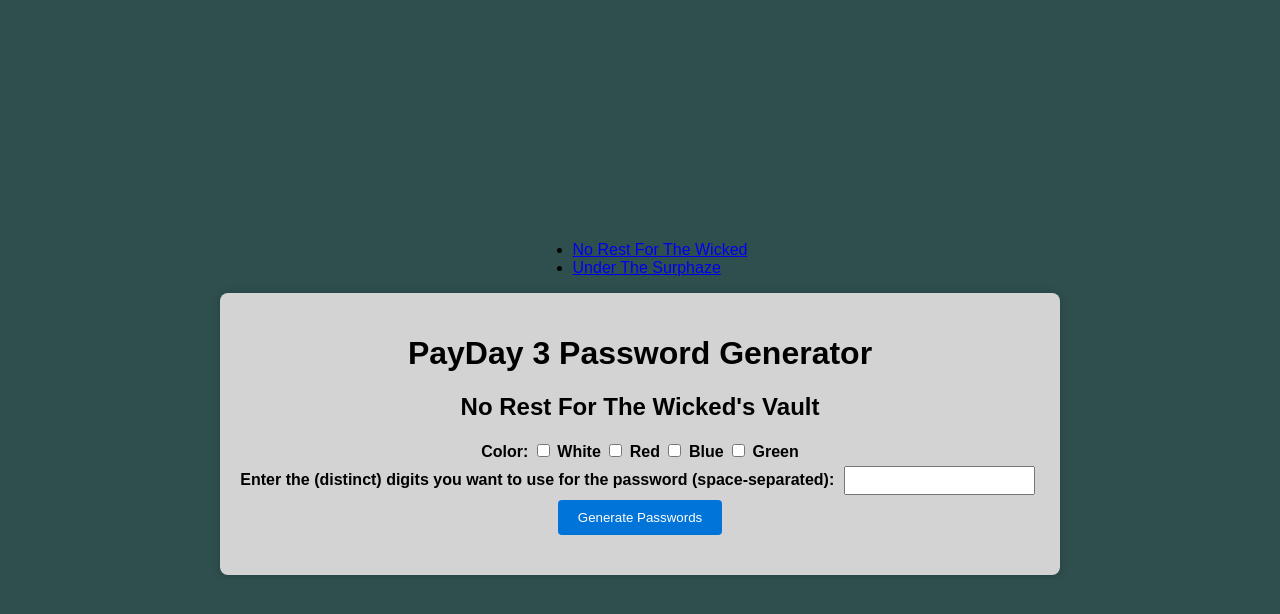
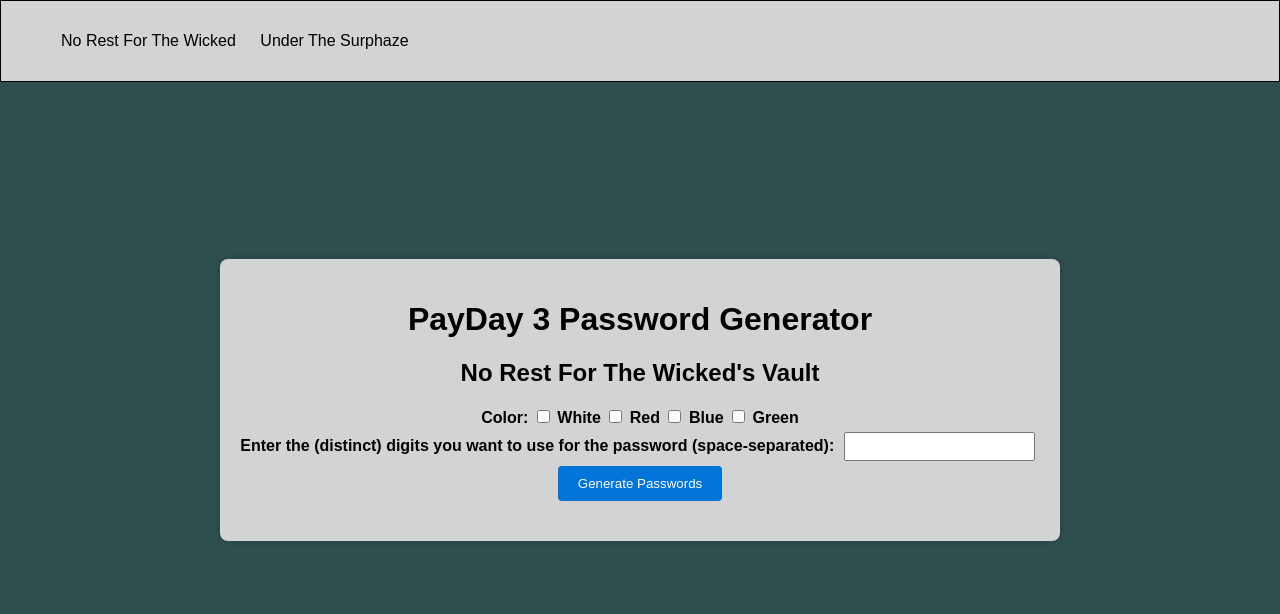
Before and after one commit to YannickKunz/PayDay3-NRFTW, a plain HTML site: page index.html in a window 1280 px wide. Drawn offline with Linux system fonts and the light colour scheme.

Commit message:
Add files via upload

```diff
--- a/styles.css
+++ b/styles.css
@@ -17,6 +17,7 @@
     padding: 20px;
     text-align: center;
 }
+
 
 label {
     font-weight: bold;
@@ -60,17 +61,31 @@
     width: 100%; /* Full width for the label */
 }
 
-/* Updated CSS for the password output */
-.three-column-output {
+
+header {
+    background-color: lightgray;
+    position: fixed;
+    top: 0;
+    left: 0;
+    right: 0;
+    height: 80px;
     display: flex;
-    flex-wrap: wrap;
+    align-items: center;
+    color: black;
+    border: black solid 1px;
 }
 
-.three-column-output > label {
-    flex-basis: calc(33.33% - 20px); /* 3 columns for 12 values */
-    margin-right: 20px;
+header * {
+    display: inline;
+    align-items: center;
 }
 
-.password-checkbox {
-    margin-right: 5px;
+a {
+    color: black;
+    text-decoration: none;
+    margin-left: 20px;
 }
+
+a:hover {
+    text-decoration: underline;
+}
```
